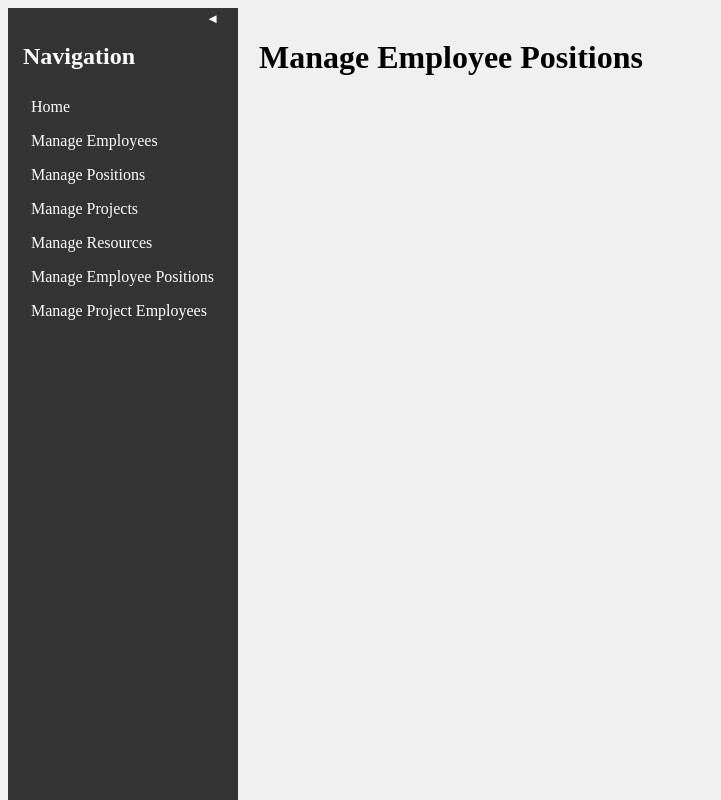
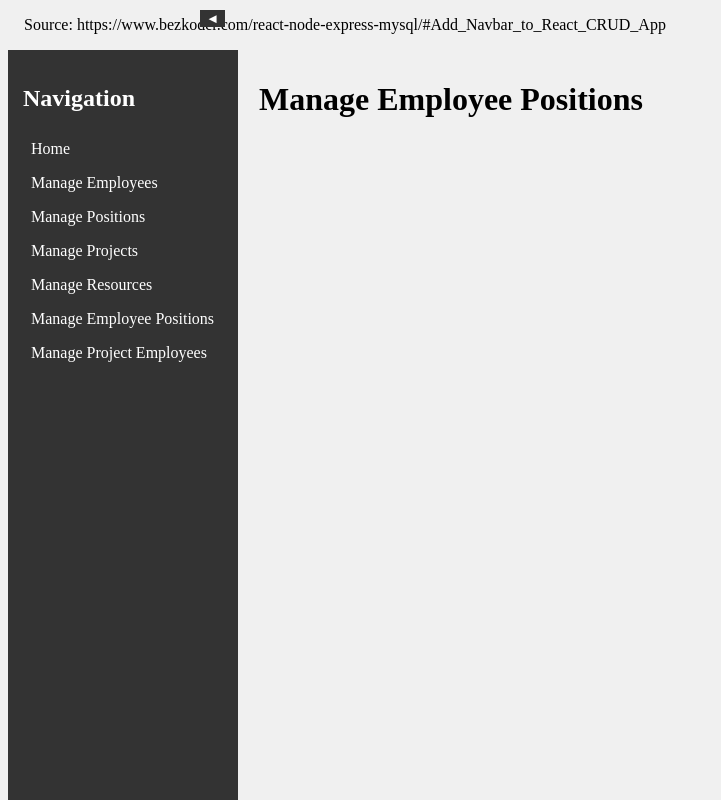
Before and after one commit to typedef-mukyu/cs340-course-project, a website: page public/employee_positions.html in a window 1280 px wide. Shown: the whole page, without its empty margins (0-721 px from the left). Drawn offline with Linux system fonts and the light colour scheme; no server answers.

Commit message:
Added in-line citations (more coming soon)

```diff
--- a/public/common.js
+++ b/public/common.js
@@ -327,7 +327,7 @@ function validateAttribute(data, dataType) {
     else if (dataType.type === "date") return !isNaN(Date.parse(data));
     else return true;
 }
-
+//Source: https://www.bezkoder.com/react-node-express-mysql/#Add_Navbar_to_React_CRUD_App
 document.addEventListener('DOMContentLoaded', () => {
     const sidebar = document.getElementById('sidebar');
     const toggleButton = document.getElementById('toggleButton');
--- a/public/employee_positions.html
+++ b/public/employee_positions.html
@@ -5,6 +5,7 @@
     <title>Manage Employee Positions</title>
     <link rel="stylesheet" href="stylesheet.css">
 </head>
+<p>Source: https://www.bezkoder.com/react-node-express-mysql/#Add_Navbar_to_React_CRUD_App</p>
 <body>
     <div id="sidebar">
         <h2>Navigation</h2>
```
Also changed, not shown: public/employees.html (+1 -0 lines), public/index.html (+1 -0 lines), public/positions.html (+1 -0 lines), public/project_employees.html (+1 -0 lines), public/projects.html (+1 -0 lines), public/resources.html (+1 -0 lines).
